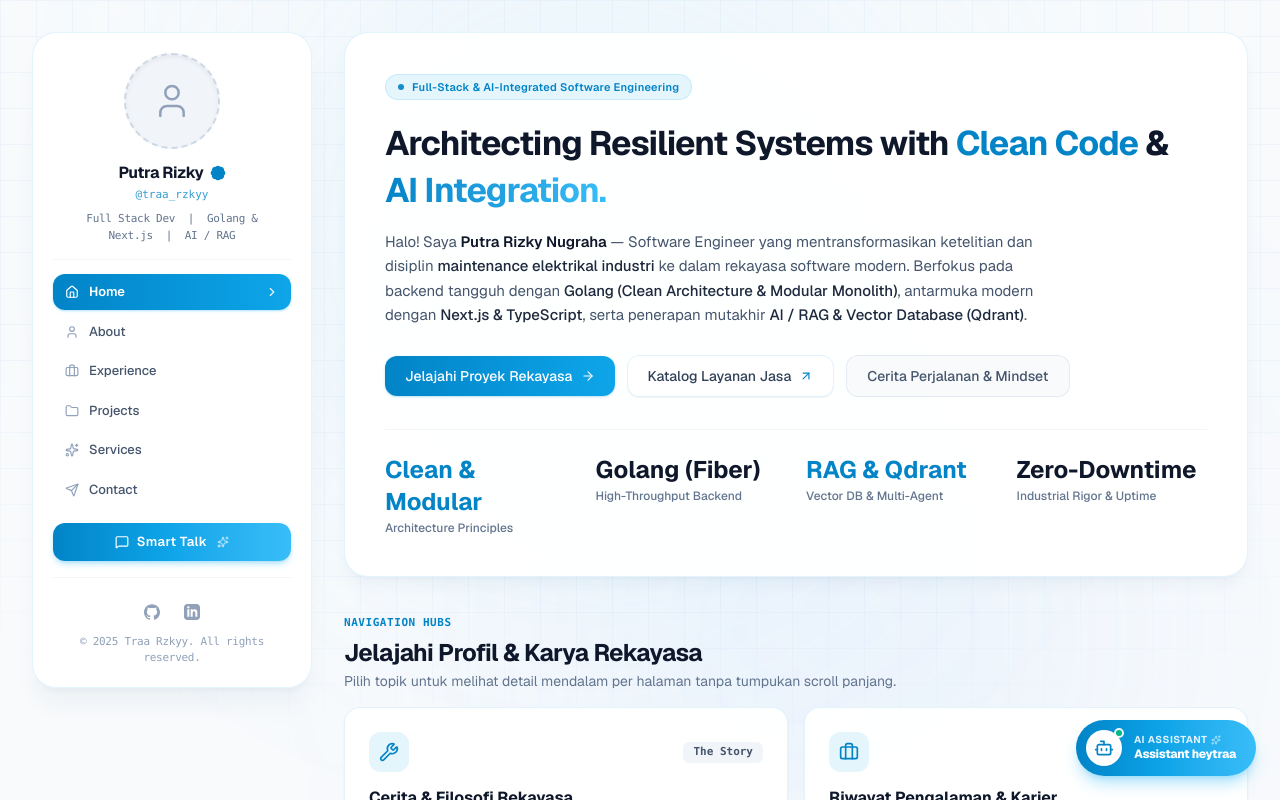
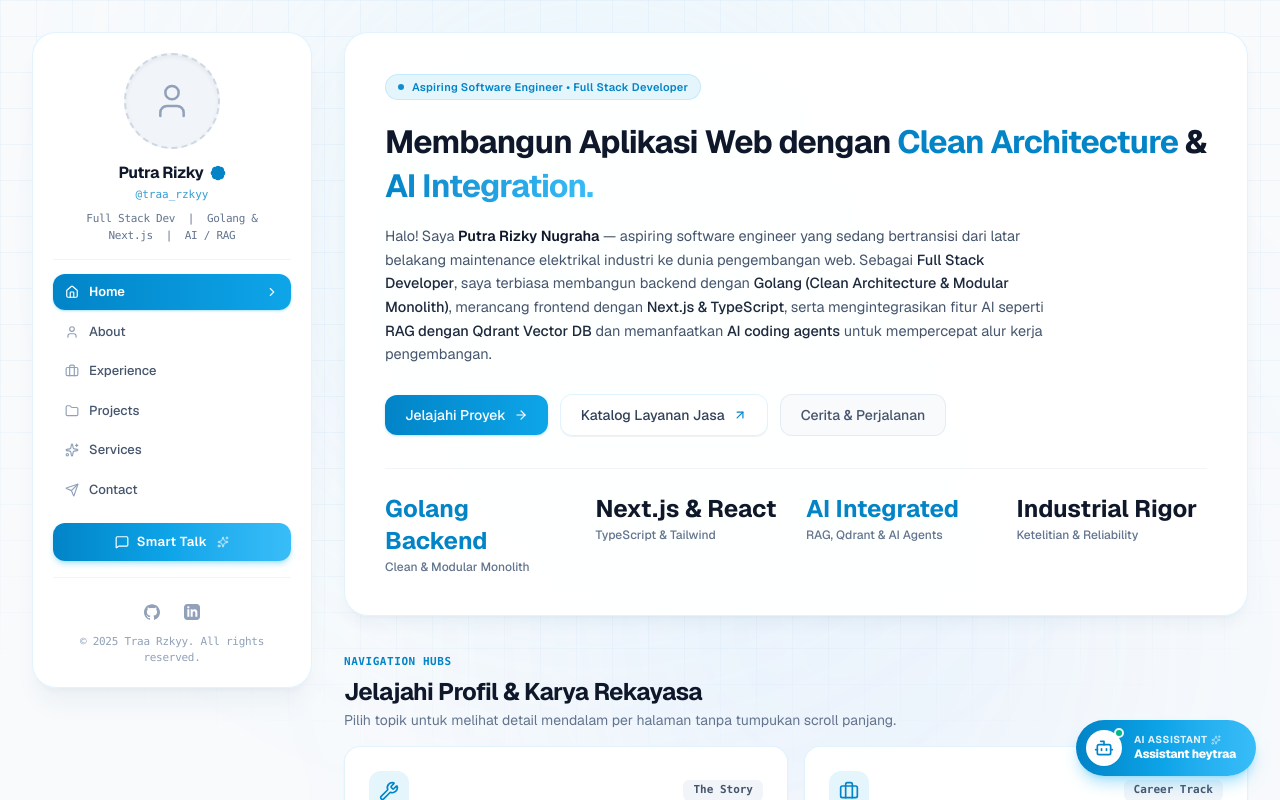
Before and after one commit to arttVinci/heytraa.com, a Next.js app: page / in a window 1280 px wide. Shown: the top 800 px of the page. Built offline with nearby package versions, Linux system fonts and the light colour scheme.

Commit message:
feat(copy): adjust personal branding tone to aspiring full stack developer with ai agent workflow

```diff
--- a/features/about/components/story-narrative.tsx
+++ b/features/about/components/story-narrative.tsx
@@ -10,34 +10,37 @@
 
       <h1 className="text-2xl sm:text-3xl font-bold tracking-tight text-slate-900 leading-snug">
         Dari Presisi Maintenance Industri ke{" "}
-        <span className="text-[#0284c7]">Ketangguhan Software</span>
+        <span className="text-[#0284c7]">Dunia Software</span>
       </h1>
 
       <div className="space-y-3.5 text-sm sm:text-[14.5px] text-slate-600 leading-relaxed max-w-3xl">
         <p>
-          Bagi kebanyakan developer, software dimulai dari editor teks dan layar terminal. Namun perjalanan saya berakar dari lantai produksi manufaktur dan instalasi panel kelistrikan industri di <span className="font-medium text-slate-800">PT Serta Kuliner Mandiri</span> serta <span className="font-medium text-slate-800">PT Akebono Brake Astra Indonesia</span>.
+          Bagi kebanyakan developer, perjalanan dimulai dari editor teks dan layar terminal. Namun langkah awal saya berakar dari lantai produksi manufaktur dan instalasi panel kelistrikan industri di <span className="font-medium text-slate-800">PT Serta Kuliner Mandiri</span> serta <span className="font-medium text-slate-800">PT Akebono Brake Astra Indonesia</span>.
         </p>
         <p>
-          Di dunia industri, kesalahan pengkabelan atau kegagalan proteksi daya berarti mesin berhenti, jalur produksi terhenti, dan keselamatan terancam. Dari sana saya belajar satu prinsip vital: <span className="font-semibold text-slate-900">reliability tanpa kompromi, audit keselamatan grounding yang teliti, serta kemampuan investigasi akar penyebab masalah (root-cause analysis) dengan cepat dan tepat sasaran.</span>
+          Bekerja di pemeliharaan elektrikal mengajarkan saya disiplin tentang keandalan sistem, audit grounding, dan pentingnya mencari akar masalah (<span className="italic">root-cause analysis</span>) secara tenang dan terstruktur ketika terjadi gangguan.
         </p>
         <p>
-          Meskipun bekerja penuh waktu di luar industri teknologi, saya mengarahkan dedikasi tinggi tersebut secara mandiri untuk menguasai rekayasa software modern: dari backend performa tinggi dengan <span className="font-medium text-slate-800">Golang (Fiber, GORM)</span> berarsitektur Clean Architecture &amp; Modular Monolith, transaksi ACID inventaris, hingga antarmuka dinamis <span className="font-medium text-slate-800">Next.js/React</span> dan integrasi kecerdasan buatan <span className="font-medium text-slate-800">RAG (Retrieval-Augmented Generation) &amp; Qdrant Vector DB</span>.
+          Meskipun bekerja penuh waktu di luar industri teknologi, saya terus belajar secara mandiri untuk bertransisi ke rekayasa perangkat lunak. Sebagai Full Stack Developer, saya mendalami backend <span className="font-medium text-slate-800">Golang (Fiber, GORM)</span> dengan Clean Architecture &amp; Modular Monolith, membangun frontend dengan <span className="font-medium text-slate-800">Next.js &amp; TypeScript</span>, mengintegrasikan fitur AI seperti <span className="font-medium text-slate-800">RAG dengan Qdrant Vector DB</span>, serta aktif menggunakan <span className="font-medium text-slate-800">AI coding agents</span> sebagai partner untuk mempercepat proses pembuatan aplikasi.
         </p>
       </div>
 
       {/* Snapshot Tags */}
       <div className="pt-3.5 border-t border-slate-100 flex flex-wrap gap-2 text-[11px] font-mono font-medium text-slate-600">
         <span className="px-2.5 py-0.5 rounded-md bg-slate-100 border border-slate-200/70">
-          Industrial Rigor
+          Career Transition
         </span>
         <span className="px-2.5 py-0.5 rounded-md bg-slate-100 border border-slate-200/70">
-          Clean Architecture
+          Full Stack Dev
         </span>
         <span className="px-2.5 py-0.5 rounded-md bg-slate-100 border border-slate-200/70">
-          Modular Monolith
+          Golang Clean Architecture
         </span>
         <span className="px-2.5 py-0.5 rounded-md bg-slate-100 border border-slate-200/70">
-          RAG &amp; Vector Search
+          Next.js &amp; TypeScript
+        </span>
+        <span className="px-2.5 py-0.5 rounded-md bg-slate-100 border border-slate-200/70">
+          RAG &amp; AI Agents
         </span>
       </div>
     </section>
--- a/features/contact/components/contact-view.tsx
+++ b/features/contact/components/contact-view.tsx
@@ -56,7 +56,7 @@
         </h1>
 
         <p className="mt-3 text-xs sm:text-sm text-slate-600 leading-relaxed max-w-xl">
-          Saya selalu terbuka untuk peluang baru di bidang Software Engineering (Full-Stack &amp; Golang Backend), proyek pengembangan web kustom, maupun diskusi arsitektur sistem.
+          Saya terbuka untuk peluang baru sebagai Full Stack Developer, proyek pengembangan web, backend Golang, maupun diskusi seputar arsitektur aplikasi dan AI.
         </p>
 
         {/* Location Info */}
--- a/features/home/components/hero-card.tsx
+++ b/features/home/components/hero-card.tsx
@@ -7,19 +7,19 @@
       {/* Top Badge */}
       <div className="inline-flex items-center gap-2 px-3 py-1 rounded-full bg-[#e4f5fc] border border-sky-200/70 text-[#0284c7] text-[11px] font-semibold tracking-wide mb-5">
         <span className="w-1.5 h-1.5 rounded-full bg-[#0284c7] animate-pulse" />
-        <span>Full-Stack &amp; AI-Integrated Software Engineering</span>
+        <span>Aspiring Software Engineer • Full Stack Developer</span>
       </div>
 
-      <h1 className="text-2xl sm:text-3xl lg:text-[34px] font-bold tracking-tight text-slate-900 leading-snug">
-        Architecting Resilient Systems with{" "}
-        <span className="text-[#0284c7]">Clean Code</span> &amp;{" "}
+      <h1 className="text-2xl sm:text-3xl lg:text-[32px] font-bold tracking-tight text-slate-900 leading-snug">
+        Membangun Aplikasi Web dengan{" "}
+        <span className="text-[#0284c7]">Clean Architecture</span> &amp;{" "}
         <span className="bg-gradient-to-r from-[#0284c7] to-[#38bdf8] bg-clip-text text-transparent">
           AI Integration.
         </span>
       </h1>
 
-      <p className="mt-4 text-sm sm:text-[15px] text-slate-600 leading-relaxed max-w-2xl">
-        Halo! Saya <span className="font-semibold text-slate-900">Putra Rizky Nugraha</span> — Software Engineer yang mentransformasikan ketelitian dan disiplin <span className="font-medium text-slate-800">maintenance elektrikal industri</span> ke dalam rekayasa software modern. Berfokus pada backend tangguh dengan <span className="font-medium text-slate-800">Golang (Clean Architecture &amp; Modular Monolith)</span>, antarmuka modern dengan <span className="font-medium text-slate-800">Next.js &amp; TypeScript</span>, serta penerapan mutakhir <span className="font-medium text-slate-800">AI / RAG &amp; Vector Database (Qdrant)</span>.
+      <p className="mt-4 text-sm sm:text-[14.5px] text-slate-600 leading-relaxed max-w-2xl">
+        Halo! Saya <span className="font-semibold text-slate-900">Putra Rizky Nugraha</span> — aspiring software engineer yang sedang bertransisi dari latar belakang maintenance elektrikal industri ke dunia pengembangan web. Sebagai <span className="font-medium text-slate-800">Full Stack Developer</span>, saya terbiasa membangun backend dengan <span className="font-medium text-slate-800">Golang (Clean Architecture &amp; Modular Monolith)</span>, merancang frontend dengan <span className="font-medium text-slate-800">Next.js &amp; TypeScript</span>, serta mengintegrasikan fitur AI seperti <span className="font-medium text-slate-800">RAG dengan Qdrant Vector DB</span> dan memanfaatkan <span className="font-medium text-slate-800">AI coding agents</span> untuk mempercepat alur kerja pengembangan.
       </p>
 
       {/* Page Navigation CTAs */}
@@ -28,7 +28,7 @@
           href="/projects"
           className="inline-flex items-center justify-center gap-2 px-5 py-2.5 rounded-xl bg-gradient-to-r from-[#0284c7] to-[#0ea5e9] hover:from-[#0369a1] hover:to-[#0284c7] text-white text-xs sm:text-sm font-medium transition-all shadow-sm shadow-sky-600/20 active:scale-[0.98]"
         >
-          <span>Jelajahi Proyek Rekayasa</span>
+          <span>Jelajahi Proyek</span>
           <ArrowRight className="w-3.5 h-3.5" />
         </Link>
 
@@ -44,27 +44,27 @@
           href="/about"
           className="inline-flex items-center justify-center gap-2 px-5 py-2.5 rounded-xl bg-slate-50 hover:bg-slate-100 text-slate-600 text-xs sm:text-sm font-medium transition-colors border border-slate-200/80"
         >
-          <span>Cerita Perjalanan &amp; Mindset</span>
+          <span>Cerita &amp; Perjalanan</span>
         </Link>
       </div>
 
-      {/* Quick Metrics / Key Strengths */}
+      {/* Quick Highlights */}
       <div className="mt-8 pt-6 border-t border-slate-100 grid grid-cols-2 sm:grid-cols-4 gap-5">
         <div>
-          <p className="text-xl sm:text-2xl font-bold text-[#0284c7]">Clean &amp; Modular</p>
-          <p className="text-xs text-slate-500 font-medium mt-0.5">Architecture Principles</p>
+          <p className="text-xl sm:text-2xl font-bold text-[#0284c7]">Golang Backend</p>
+          <p className="text-xs text-slate-500 font-medium mt-0.5">Clean &amp; Modular Monolith</p>
         </div>
         <div>
-          <p className="text-xl sm:text-2xl font-bold text-slate-900">Golang (Fiber)</p>
-          <p className="text-xs text-slate-500 font-medium mt-0.5">High-Throughput Backend</p>
+          <p className="text-xl sm:text-2xl font-bold text-slate-900">Next.js &amp; React</p>
+          <p className="text-xs text-slate-500 font-medium mt-0.5">TypeScript &amp; Tailwind</p>
         </div>
         <div>
-          <p className="text-xl sm:text-2xl font-bold text-[#0284c7]">RAG &amp; Qdrant</p>
-          <p className="text-xs text-slate-500 font-medium mt-0.5">Vector DB &amp; Multi-Agent</p>
+          <p className="text-xl sm:text-2xl font-bold text-[#0284c7]">AI Integrated</p>
+          <p className="text-xs text-slate-500 font-medium mt-0.5">RAG, Qdrant &amp; AI Agents</p>
         </div>
         <div>
-          <p className="text-xl sm:text-2xl font-bold text-slate-900">Zero-Downtime</p>
-          <p className="text-xs text-slate-500 font-medium mt-0.5">Industrial Rigor &amp; Uptime</p>
+          <p className="text-xl sm:text-2xl font-bold text-slate-900">Industrial Rigor</p>
+          <p className="text-xs text-slate-500 font-medium mt-0.5">Ketelitian &amp; Reliability</p>
         </div>
       </div>
     </section>
```
